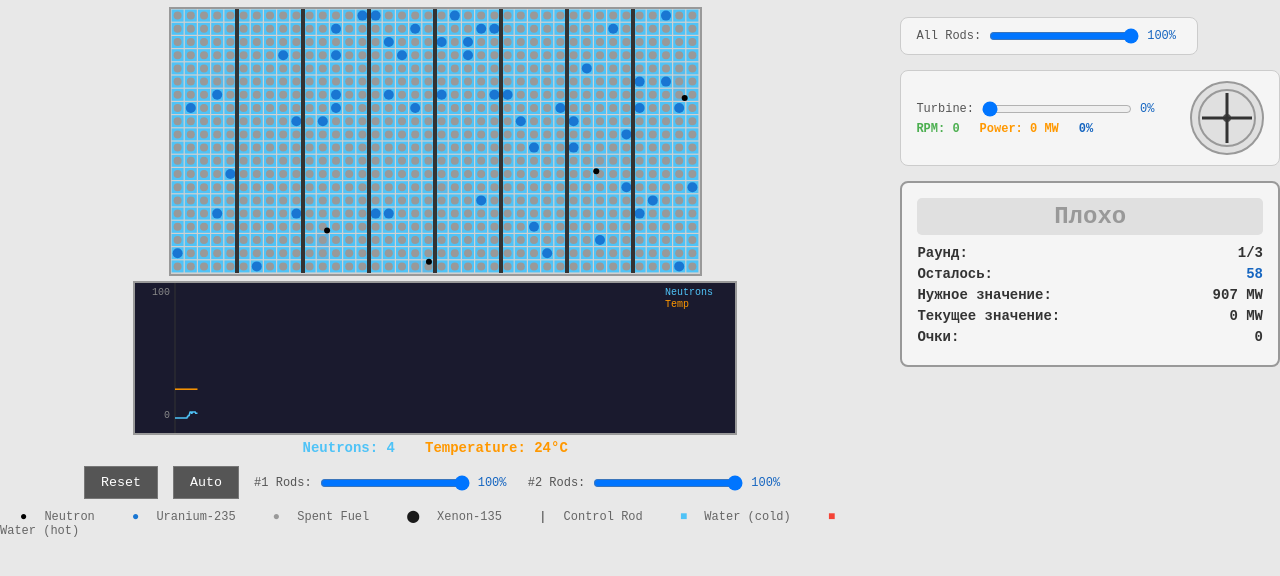
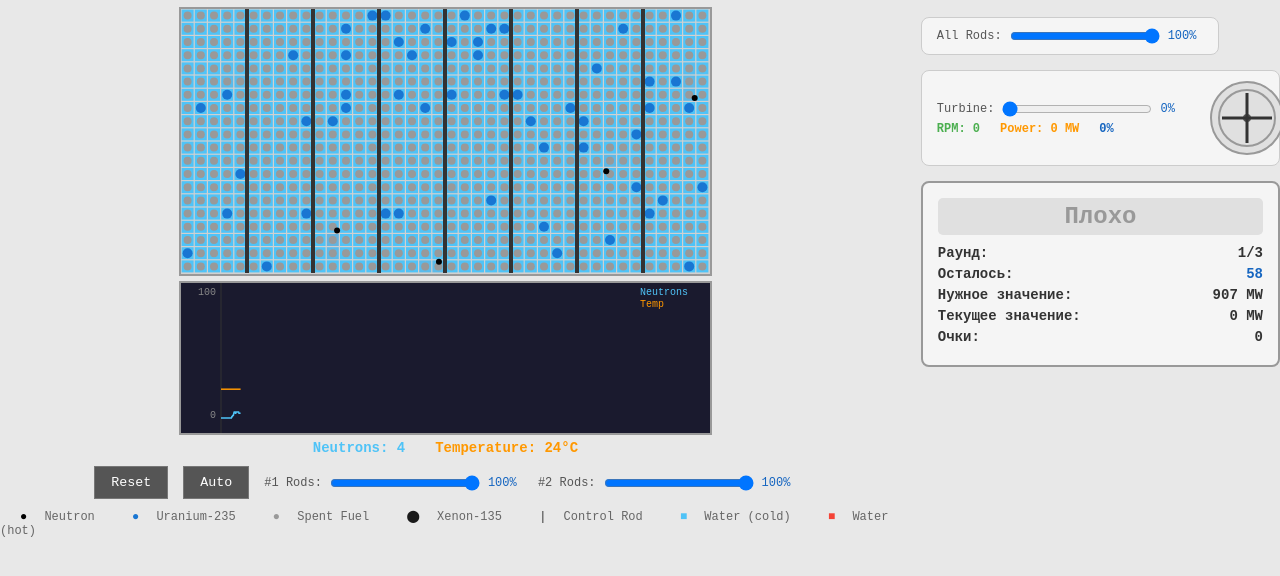
Before and after one commit to nikita42423/sandbox, a plain HTML site: page nuclear/index.html in a window 1280 px wide. Shown: the part 144-720 px from the top of the page. Drawn offline with Linux system fonts and the light colour scheme; animation ran at ten frames a second.

Commit message:
исправлен макет

```diff
--- a/nuclear/index.html
+++ b/nuclear/index.html
@@ -59,7 +59,7 @@
   <div class="main-layout">
     <div class="left-panel">
       <canvas id="reactor"></canvas>
-      <canvas id="graph" width="600" height="150"></canvas>
+      <canvas id="graph"></canvas>
       <div class="stats">
         <span id="neutronCount">Neutrons: 0</span>
         <span id="avgTemp">Temperature: 0°C</span>
--- a/nuclear/main.js
+++ b/nuclear/main.js
@@ -6,6 +6,9 @@
 const STEP = CELL + GAP;
 canvas.width = COLS * STEP + GAP;
 canvas.height = ROWS * STEP + GAP;
+
+graphCanvas.width = canvas.width;
+graphCanvas.height = 150;
 
 const GRAPH_MAX_POINTS = 1200; // 20 sec at 60fps
 const GRAPH_PADDING = 40;
--- a/nuclear/style.css
+++ b/nuclear/style.css
@@ -95,6 +95,8 @@
 canvas {
   border: 2px solid #999;
   background: #d0d0d0;
+  display: block;
+  max-width: 100%;
 }
 
 #graph {
```
